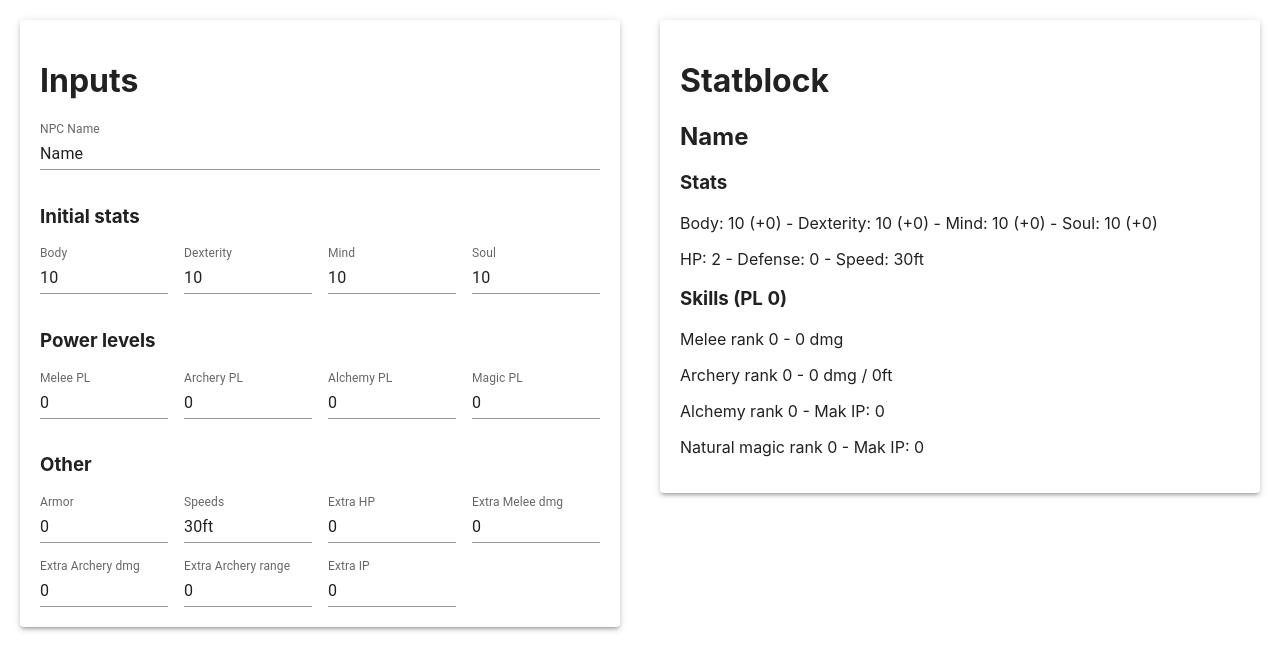
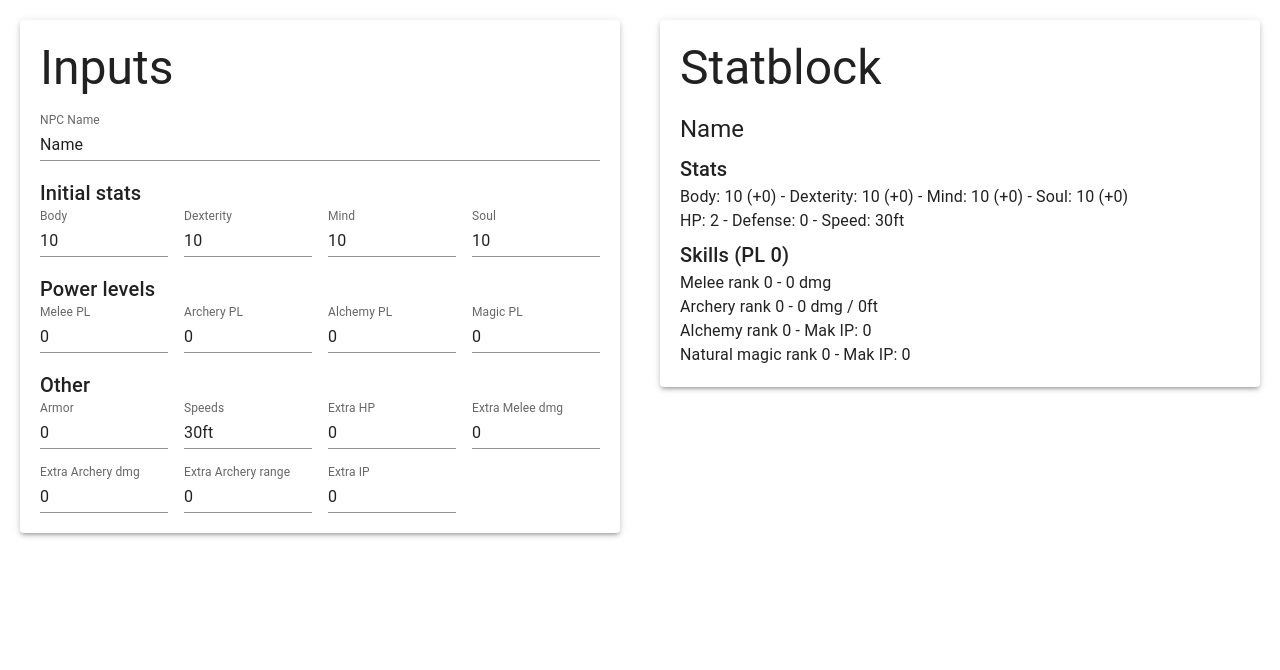
Before and after one commit to aleixrenom/ilantia-npc-calculator, a React (Create React App) app: page / in a window 1280 px wide. Shown: the top 670 px of the page. Built offline with nearby package versions, Linux system fonts and the light colour scheme.

Commit message:
Starting to adopt Typography

```diff
--- a/package.json
+++ b/package.json
@@ -5,6 +5,7 @@
   "dependencies": {
     "@emotion/react": "^11.12.0",
     "@emotion/styled": "^11.12.0",
+    "@fontsource/roboto": "^5.0.14",
     "@mui/material": "^5.16.4",
     "@testing-library/jest-dom": "^5.17.0",
     "@testing-library/react": "^13.4.0",
--- a/src/components/InputGroup.tsx
+++ b/src/components/InputGroup.tsx
@@ -1,5 +1,5 @@
 import React from "react";
-import { Grid, TextField } from "@mui/material";
+import { Grid, TextField, Typography } from "@mui/material";
 import { NpcData } from "../types";
 
 interface InputsProp {
@@ -24,7 +24,7 @@ const InputGroup = ({
   return (
     <Grid container>
       <Grid item md={12}>
-        <h3>{title}</h3>
+        <Typography variant="h6">{title}</Typography>
       </Grid>
       <Grid item md={12}>
         <Grid container spacing={2}>
--- a/src/modules/StatblockDisplay.tsx
+++ b/src/modules/StatblockDisplay.tsx
@@ -6,6 +6,7 @@ import {
   calcModifier,
   calcRank,
 } from "../utils/calculate";
+import Typography from "@mui/material/Typography";
 
 const StatblockDisplay = (npcData: { data: NpcData }) => {
   const {
@@ -34,16 +35,20 @@ const StatblockDisplay = (npcData: { data: NpcData }) => {
 
   return (
     <>
-      <h1>Statblock</h1>
-      <h2>{name}</h2>
-      <h3>Stats</h3>
-      <p>
+      <Typography variant="h3" gutterBottom>
+        Statblock
+      </Typography>
+      <Typography variant="h5" gutterBottom>
+        {name}
+      </Typography>
+      <Typography variant="h6">Stats</Typography>
+      <Typography>
         Body: {bodyStat} ({calcModifier(bodyStat, true)}){" - "}
         Dexterity: {dexStat} ({calcModifier(dexStat, true)}){" - "}
         Mind: {mindStat} ({calcModifier(mindStat, true)}){" - "}
         Soul: {soulStat} ({calcModifier(soulStat, true)})
-      </p>
-      <p>
+      </Typography>
+      <Typography gutterBottom>
         HP:{" "}
         {2 +
           (meleePl + archeryPl + alchemyPl + magicPl) * 2 +
@@ -56,14 +61,16 @@ const StatblockDisplay = (npcData: { data: NpcData }) => {
           armor
         )}{" "}
         - Speed: {speeds}
-      </p>
-      <h3>Skills (PL {meleePl + archeryPl + alchemyPl + magicPl})</h3>
-      <p>
+      </Typography>
+      <Typography variant="h6">
+        Skills (PL {meleePl + archeryPl + alchemyPl + magicPl})
+      </Typography>
+      <Typography>
         Melee rank {calcRank(meleePl)}
         {" - "}
         {calcMeleeDamage(calcRank(meleePl), true, extraMeleeDmg)}
-      </p>
-      <p>
+      </Typography>
+      <Typography>
         Archery rank {calcRank(archeryPl)}
         {" - "}
         {
@@ -74,17 +81,17 @@ const StatblockDisplay = (npcData: { data: NpcData }) => {
             extraArcheryRange
           ) as string
         }
-      </p>
-      <p>
+      </Typography>
+      <Typography>
         Alchemy rank {calcRank(alchemyPl)}
         {" - "}
         {"Mak IP: " + alchemyPl * 2}
-      </p>
-      <p>
+      </Typography>
+      <Typography>
         Natural magic rank {calcRank(magicPl)}
         {" - "}
         {"Mak IP: " + magicPl * 2}
-      </p>
+      </Typography>
     </>
   );
 };
--- a/src/modules/StatblockForm.tsx
+++ b/src/modules/StatblockForm.tsx
@@ -1,4 +1,4 @@
-import { Box, Grid, TextField } from "@mui/material";
+import { Box, Grid, TextField, Typography } from "@mui/material";
 import { NpcData } from "../types";
 import InputGroup from "../components/InputGroup";
 
@@ -10,7 +10,9 @@ interface StatblockFormProps {
 const StatblockForm = ({ handleFieldChange, npcData }: StatblockFormProps) => {
   return (
     <Grid container>
-      <h1>Inputs</h1>
+      <Typography variant="h3" gutterBottom>
+        Inputs
+      </Typography>
 
       <Box component="form" noValidate autoComplete="off">
         <Grid container spacing={2}>
```
Also changed, not shown: 1 other file (tests, documents, lock files or other folders).
